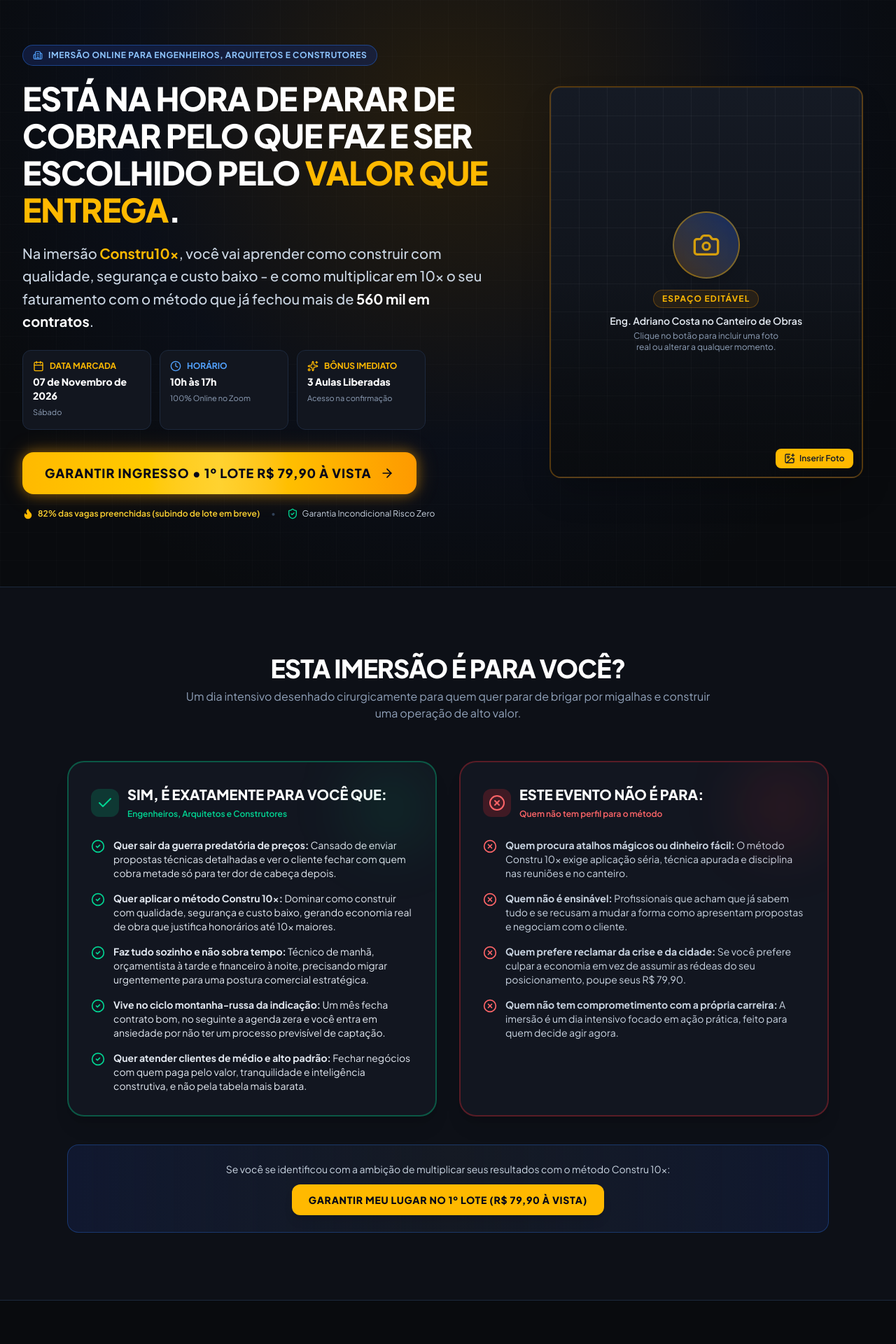
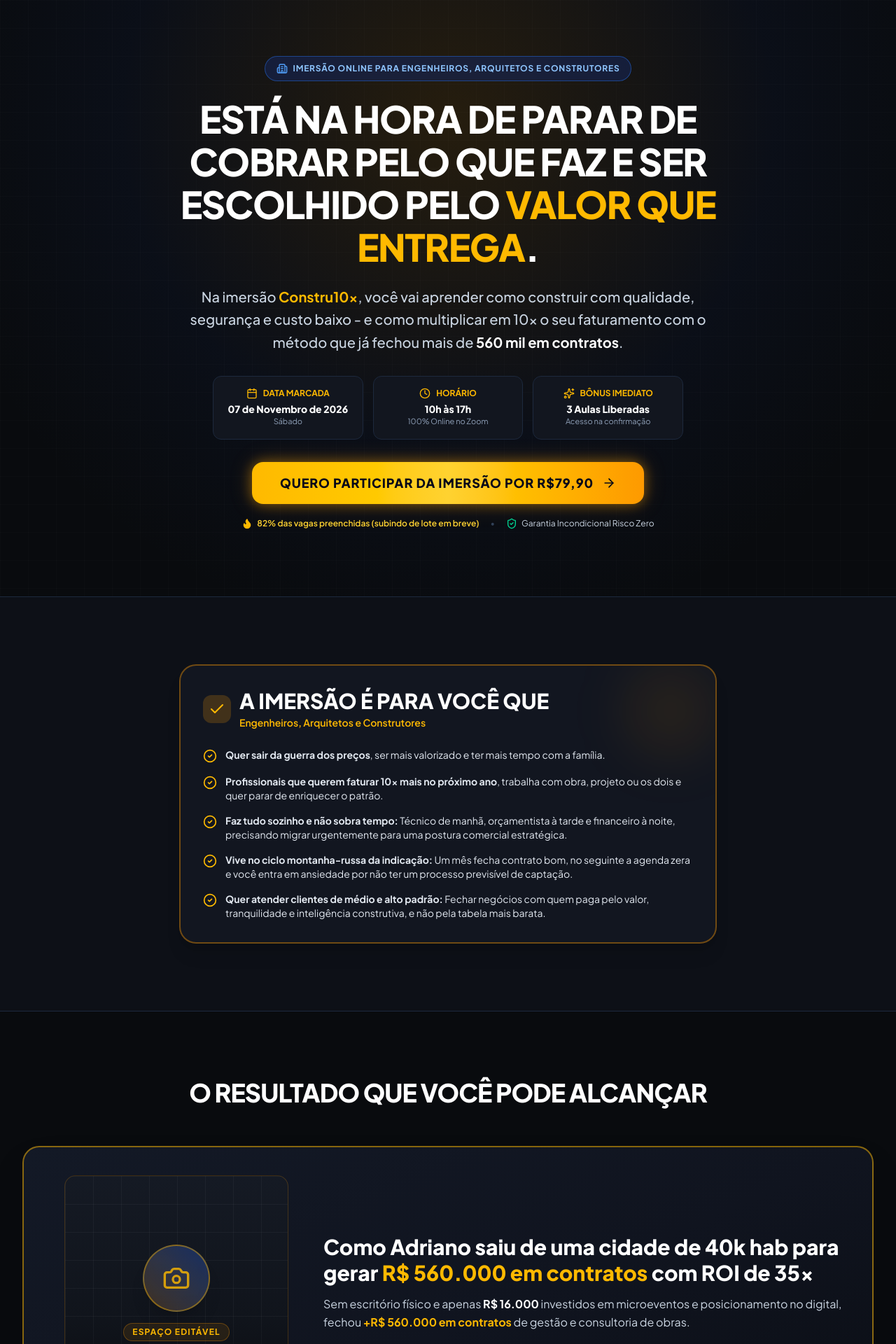
Before and after one commit to projetoadrianocosta/Constru10x_LP, a React (Vite) app: page / in a window 1280 px wide. Shown: the top 1920 px of the page at 70% size. Built offline with nearby package versions, Linux system fonts and the light colour scheme.

Commit message:
refactor: update hero section and remove pricing badge

```diff
--- a/src/App.tsx
+++ b/src/App.tsx
@@ -56,34 +56,30 @@
     <div className="min-h-screen bg-[#090b0e] text-[#F3F4F6] relative selection:bg-amber-400 selection:text-slate-950">
 
       {/* HERO SECTION (HIGH CONVERSION DIRECT RESPONSE) */}
-      <section className="relative pt-10 pb-16 sm:pt-16 sm:pb-24 overflow-hidden bg-radial-gradient">
+      <section className="relative pt-12 pb-16 sm:pt-20 sm:pb-24 overflow-hidden bg-radial-gradient">
         <div className="absolute inset-0 bg-grid-pattern opacity-40 pointer-events-none" />
 
-        <div className="max-w-7xl mx-auto px-4 sm:px-6 lg:px-8 relative z-10">
-          <div className="grid grid-cols-1 lg:grid-cols-12 gap-10 lg:gap-12 items-center">
-
-            {/* Left Column: Direct Response Copy */}
-            <div className="lg:col-span-7 text-center lg:text-left">
+        <div className="max-w-5xl mx-auto px-4 sm:px-6 lg:px-8 relative z-10 text-center flex flex-col items-center">
           {/* Category Eyebrow Badge */}
-              <div className="inline-flex items-center gap-2 px-3.5 py-1.5 rounded-full bg-blue-950/60 border border-blue-500/40 text-blue-300 text-xs font-bold uppercase tracking-wider mb-5 backdrop-blur-sm">
-                <Building2 className="w-3.5 h-3.5 text-blue-400" />
-                <span>Imersão Online para Engenheiros, Arquitetos e Construtores</span>
+          <div className="inline-flex items-center gap-2 px-4 py-2 rounded-full bg-blue-950/60 border border-blue-500/40 text-blue-300 font-bold uppercase tracking-wider mb-6 backdrop-blur-sm">
+            <Building2 className="w-4 h-4 text-blue-400" />
+            <span className="text-[12px]">Imersão Online para Engenheiros, Arquitetos e Construtores</span>
           </div>
 
           {/* Main Headline with ONLY Blue and Yellow accents */}
-              <h1 className="text-3xl sm:text-4xl md:text-5xl lg:text-[2.9rem] font-black text-white leading-[1.14] tracking-tight mb-5">
+          <h1 className="text-3xl sm:text-4xl md:text-5xl lg:text-[53.4px] font-black text-white leading-[1.14] tracking-tight mb-6 max-w-4xl mx-auto">
             ESTÁ NA HORA DE PARAR DE <span className="text-white">COBRAR PELO QUE FAZ</span> E SER ESCOLHIDO PELO <span className="text-amber-400">VALOR QUE ENTREGA</span>.
           </h1>
 
           {/* Core Promise Subtitle with Constru 10x */}
-              <p className="text-base sm:text-lg md:text-xl text-slate-300 font-medium leading-relaxed mb-6 max-w-2xl mx-auto lg:mx-0">
+          <p className="text-base sm:text-lg md:text-xl text-slate-300 font-medium leading-relaxed mb-8 max-w-3xl mx-auto">
             Na imersão <strong className="text-amber-400 font-bold">Constru10x</strong>, você vai aprender como construir com qualidade, segurança e custo baixo - e como multiplicar em 10x o seu faturamento com o método que já fechou mais de <strong className="text-white font-bold">560 mil em contratos</strong>.
           </p>
 
           {/* Key Event Badges Grid */}
-              <div className="grid grid-cols-1 sm:grid-cols-3 gap-3 mb-8 max-w-xl mx-auto lg:mx-0 text-left">
-                <div className="p-3.5 rounded-xl bg-[#12161f] border border-slate-800">
-                  <div className="flex items-center gap-2 text-amber-400 text-xs font-bold uppercase mb-1">
+          <div className="grid grid-cols-1 sm:grid-cols-3 gap-3.5 mb-8 max-w-2xl w-full mx-auto text-center">
+            <div className="p-4 rounded-xl bg-[#12161f] border border-slate-800 flex flex-col items-center justify-center">
+              <div className="flex items-center justify-center gap-2 text-amber-400 text-xs font-bold uppercase mb-1">
                 <Calendar className="w-4 h-4" />
                 <span>Data Marcada</span>
               </div>
@@ -91,17 +87,17 @@
               <span className="text-[11px] text-slate-400">Sábado</span>
             </div>
 
-                <div className="p-3.5 rounded-xl bg-[#12161f] border border-slate-800">
-                  <div className="flex items-center gap-2 text-blue-400 text-xs font-bold uppercase mb-1">
-                    <Clock className="w-4 h-4" />
-                    <span>Horário</span>
+            <div className="p-4 rounded-xl bg-[#12161f] border border-slate-800 flex flex-col items-center justify-center">
+              <div className="flex items-center justify-center gap-2 text-[#ffb900] text-xs font-bold uppercase mb-1">
+                <Clock className="w-4 h-4 text-[#ffb900]" />
+                <span className="text-[#ffb900]">Horário</span>
               </div>
               <span className="text-sm font-extrabold text-white block">10h às 17h</span>
               <span className="text-[11px] text-slate-400">100% Online no Zoom</span>
             </div>
 
-                <div className="p-3.5 rounded-xl bg-[#12161f] border border-slate-800">
-                  <div className="flex items-center gap-2 text-amber-400 text-xs font-bold uppercase mb-1">
+            <div className="p-4 rounded-xl bg-[#12161f] border border-slate-800 flex flex-col items-center justify-center">
+              <div className="flex items-center justify-center gap-2 text-amber-400 text-xs font-bold uppercase mb-1">
                 <Sparkles className="w-4 h-4" />
                 <span>Bônus Imediato</span>
               </div>
@@ -111,20 +107,20 @@
           </div>
 
           {/* Big CTA Group */}
-              <div className="flex flex-col sm:flex-row items-center gap-4 justify-center lg:justify-start mb-5">
+          <div className="flex flex-col sm:flex-row items-center justify-center gap-4 mb-5 w-full">
             <button
               type="button"
               onClick={handleOpenCheckout}
               id="hero-cta-button"
-                  className="w-full sm:w-auto px-8 py-4 bg-gradient-to-r from-amber-400 via-amber-300 to-amber-500 hover:from-amber-300 hover:to-amber-400 text-slate-950 font-black text-base sm:text-lg uppercase tracking-wider rounded-2xl shadow-xl shadow-amber-500/25 transition-all hover:scale-105 active:scale-95 flex items-center justify-center gap-3 animate-pulse-glow"
+              className="w-full sm:w-auto px-10 py-4 bg-gradient-to-r from-amber-400 via-amber-300 to-amber-500 hover:from-amber-300 hover:to-amber-400 text-slate-950 font-black text-base sm:text-lg uppercase tracking-wider rounded-2xl shadow-xl shadow-amber-500/25 transition-all hover:scale-105 active:scale-95 flex items-center justify-center gap-3 animate-pulse-glow"
             >
-                  <span>GARANTIR INGRESSO • 1º LOTE R$ 79,90 À VISTA</span>
+              <span>Quero participar da Imersão por R$79,90</span>
               <ArrowRight className="w-5 h-5 text-slate-950" />
             </button>
           </div>
 
           {/* Urgency subtext */}
-              <div className="flex flex-wrap items-center justify-center lg:justify-start gap-4 text-xs text-slate-400">
+          <div className="flex flex-wrap items-center justify-center gap-4 text-xs text-slate-400 text-center">
             <span className="flex items-center gap-1.5 text-amber-300 font-semibold">
               <Flame className="w-4 h-4 text-amber-400 fill-amber-400" />
               82% das vagas preenchidas (subindo de lote em breve)
@@ -136,123 +132,52 @@
             </span>
           </div>
         </div>
-
-            {/* Right Column: Hero Visual */}
-            <div className="lg:col-span-5 flex flex-col items-center">
-              {/* Editable Photo Container */}
-              <div className="w-full max-w-sm sm:max-w-md">
-                <EditableImage
-                  id="hero-adriano"
-                  defaultLabel="Eng. Adriano Costa no Canteiro de Obras"
-                  aspectRatio="portrait"
-                  className="shadow-2xl border-2 border-amber-500/30"
-                />
-              </div>
-            </div>
-
-          </div>
-        </div>
       </section>
 
-      {/* 4. SECTION: SIM, A IMERSÃO É PARA VOCÊ vs NÃO É PARA */}
+      {/* 4. SECTION: SIM, A IMERSÃO É PARA VOCÊ */}
       <section id="para-quem-e" className="py-16 sm:py-24 bg-[#0d1017] border-y border-slate-800 relative">
         <div className="max-w-6xl mx-auto px-4 sm:px-6 lg:px-8">
-          <div className="text-center max-w-3xl mx-auto mb-14">
-            <h2 className="text-3xl sm:text-4xl font-black text-white tracking-tight">
-              ESTA IMERSÃO É PARA VOCÊ?
-            </h2>
-            <p className="text-slate-400 text-sm sm:text-base mt-2">
-              Um dia intensivo desenhado cirurgicamente para quem quer parar de brigar por migalhas e construir uma operação de alto valor.
-            </p>
-          </div>
-
-          <div className="grid grid-cols-1 md:grid-cols-2 gap-6 sm:gap-8">
-            {/* For Who: GREEN */}
-            <div className="bg-[#121620] border-2 border-emerald-500/40 rounded-3xl p-6 sm:p-8 shadow-xl relative overflow-hidden">
-              <div className="absolute top-0 right-0 w-32 h-32 bg-emerald-500/10 rounded-full blur-2xl pointer-events-none" />
+          <div className="max-w-3xl mx-auto">
+            {/* For Who: AMBER */}
+            <div className="bg-[#121620] border-2 border-amber-500/40 rounded-3xl p-6 sm:p-8 shadow-xl relative overflow-hidden">
+              <div className="absolute top-0 right-0 w-32 h-32 bg-amber-500/10 rounded-full blur-2xl pointer-events-none" />
 
               <div className="flex items-center gap-3 mb-6">
-                <div className="w-10 h-10 rounded-xl bg-emerald-500/20 text-emerald-400 flex items-center justify-center font-bold">
+                <div className="w-10 h-10 rounded-xl bg-amber-500/20 text-amber-400 flex items-center justify-center font-bold">
                   <Check className="w-6 h-6" />
                 </div>
                 <div>
-                  <h3 className="text-lg sm:text-xl font-black text-white">SIM, É EXATAMENTE PARA VOCÊ QUE:</h3>
-                  <span className="text-xs text-emerald-400 font-semibold">Engenheiros, Arquitetos e Construtores</span>
+                  <h3 className="text-[30px] font-black text-white leading-tight">A IMERSÃO É PARA VOCÊ QUE</h3>
+                  <span className="text-[14px] text-amber-400 font-semibold">Engenheiros, Arquitetos e Construtores</span>
                 </div>
               </div>
 
               <ul className="space-y-4 text-xs sm:text-sm text-slate-200">
                 <li className="flex items-start gap-3">
-                  <CheckCircle2 className="w-5 h-5 text-emerald-400 shrink-0 mt-0.5" />
-                  <span><strong>Quer sair da guerra predatória de preços:</strong> Cansado de enviar propostas técnicas detalhadas e ver o cliente fechar com quem cobra metade só para ter dor de cabeça depois.</span>
+                  <CheckCircle2 className="w-5 h-5 text-amber-400 shrink-0 mt-0.5" />
+                  <span><strong>Quer sair da guerra dos preços</strong>, ser mais valorizado e ter mais tempo com a família.</span>
                 </li>
                 <li className="flex items-start gap-3">
-                  <CheckCircle2 className="w-5 h-5 text-emerald-400 shrink-0 mt-0.5" />
-                  <span><strong>Quer aplicar o método Constru 10x:</strong> Dominar como construir com qualidade, segurança e custo baixo, gerando economia real de obra que justifica honorários até 10x maiores.</span>
+                  <CheckCircle2 className="w-5 h-5 text-amber-400 shrink-0 mt-0.5" />
+                  <span><strong>Profissionais que querem faturar 10x mais no próximo ano</strong>, trabalha com obra, projeto ou os dois e quer parar de enriquecer o patrão.</span>
                 </li>
                 <li className="flex items-start gap-3">
-                  <CheckCircle2 className="w-5 h-5 text-emerald-400 shrink-0 mt-0.5" />
+                  <CheckCircle2 className="w-5 h-5 text-amber-400 shrink-0 mt-0.5" />
                   <span><strong>Faz tudo sozinho e não sobra tempo:</strong> Técnico de manhã, orçamentista à tarde e financeiro à noite, precisando migrar urgentemente para uma postura comercial estratégica.</span>
                 </li>
                 <li className="flex items-start gap-3">
-                  <CheckCircle2 className="w-5 h-5 text-emerald-400 shrink-0 mt-0.5" />
+                  <CheckCircle2 className="w-5 h-5 text-amber-400 shrink-0 mt-0.5" />
                   <span><strong>Vive no ciclo montanha-russa da indicação:</strong> Um mês fecha contrato bom, no seguinte a agenda zera e você entra em ansiedade por não ter um processo previsível de captação.</span>
                 </li>
                 <li className="flex items-start gap-3">
-                  <CheckCircle2 className="w-5 h-5 text-emerald-400 shrink-0 mt-0.5" />
+                  <CheckCircle2 className="w-5 h-5 text-amber-400 shrink-0 mt-0.5" />
                   <span><strong>Quer atender clientes de médio e alto padrão:</strong> Fechar negócios com quem paga pelo valor, tranquilidade e inteligência construtiva, e não pela tabela mais barata.</span>
-                </li>
-              </ul>
-            </div>
-
-            {/* Not For Who: RED */}
-            <div className="bg-[#121620] border-2 border-red-500/30 rounded-3xl p-6 sm:p-8 shadow-xl relative overflow-hidden">
-              <div className="absolute top-0 right-0 w-32 h-32 bg-red-500/10 rounded-full blur-2xl pointer-events-none" />
-
-              <div className="flex items-center gap-3 mb-6">
-                <div className="w-10 h-10 rounded-xl bg-red-500/20 text-red-400 flex items-center justify-center font-bold">
-                  <XCircle className="w-6 h-6" />
-                </div>
-                <div>
-                  <h3 className="text-lg sm:text-xl font-black text-white">ESTE EVENTO NÃO É PARA:</h3>
-                  <span className="text-xs text-red-400 font-semibold">Quem não tem perfil para o método</span>
-                </div>
-              </div>
-
-              <ul className="space-y-4 text-xs sm:text-sm text-slate-300">
-                <li className="flex items-start gap-3">
-                  <XCircle className="w-5 h-5 text-red-400 shrink-0 mt-0.5" />
-                  <span><strong>Quem procura atalhos mágicos ou dinheiro fácil:</strong> O método Constru 10x exige aplicação séria, técnica apurada e disciplina nas reuniões e no canteiro.</span>
-                </li>
-                <li className="flex items-start gap-3">
-                  <XCircle className="w-5 h-5 text-red-400 shrink-0 mt-0.5" />
-                  <span><strong>Quem não é ensinável:</strong> Profissionais que acham que já sabem tudo e se recusam a mudar a forma como apresentam propostas e negociam com o cliente.</span>
-                </li>
-                <li className="flex items-start gap-3">
-                  <XCircle className="w-5 h-5 text-red-400 shrink-0 mt-0.5" />
-                  <span><strong>Quem prefere reclamar da crise e da cidade:</strong> Se você prefere culpar a economia em vez de assumir as rédeas do seu posicionamento, poupe seus R$ 79,90.</span>
-                </li>
-                <li className="flex items-start gap-3">
-                  <XCircle className="w-5 h-5 text-red-400 shrink-0 mt-0.5" />
-                  <span><strong>Quem não tem comprometimento com a própria carreira:</strong> A imersão é um dia intensivo focado em ação prática, feito para quem decide agir agora.</span>
                 </li>
               </ul>
             </div>
           </div>
 
-          {/* Quick CTA banner */}
-          <div className="mt-10 p-6 rounded-2xl bg-gradient-to-r from-blue-950/40 via-[#151a24] to-blue-950/40 border border-blue-500/30 text-center">
-            <p className="text-sm text-slate-300 mb-3">
-              Se você se identificou com a ambição de multiplicar seus resultados com o método Constru 10x:
-            </p>
-            <button
-              type="button"
-              onClick={handleOpenCheckout}
-              className="px-6 py-3 bg-amber-400 hover:bg-amber-300 text-slate-950 font-black text-xs sm:text-sm uppercase tracking-wider rounded-xl shadow-lg transition-all hover:scale-105"
-            >
-              Garantir Meu Lugar no 1º Lote (R$ 79,90 à vista)
-            </button>
-          </div>
+
         </div>
       </section>
 
@@ -260,15 +185,9 @@
       <section id="resultados" className="py-16 sm:py-24 bg-[#090b0e] relative overflow-hidden">
         <div className="max-w-7xl mx-auto px-4 sm:px-6 lg:px-8">
           <div className="text-center max-w-3xl mx-auto mb-14">
-            <span className="text-xs font-black uppercase tracking-widest text-amber-400 bg-amber-500/10 px-3.5 py-1 rounded-full border border-amber-500/30 mb-3 inline-block">
-              Validação no Campo de Batalha
-            </span>
             <h2 className="text-3xl sm:text-4xl font-black text-white tracking-tight">
               O RESULTADO QUE VOCÊ PODE ALCANÇAR
             </h2>
-            <p className="text-slate-400 text-sm sm:text-base mt-2">
-              Resultados reais de quem saiu da briga de preços e aplicou o método do Eng. Adriano Costa.
-            </p>
           </div>
 
           {/* Big Adriano Case Box */}
@@ -288,15 +207,11 @@
               </div>
 
               <div className="lg:col-span-8">
-                <div className="inline-flex items-center gap-1.5 px-3 py-1 rounded-full bg-amber-400/10 text-amber-400 text-xs font-black uppercase tracking-wider mb-3">
-                  <TrendingUp className="w-3.5 h-3.5" />
-                  Case Principal de Escala
-                </div>
                 <h3 className="text-2xl sm:text-3xl font-black text-white mb-3 leading-tight">
                   Como Adriano saiu de uma cidade de 40k hab para gerar <span className="text-amber-400">R$ 560.000 em contratos</span> com ROI de 35x
                 </h3>
-                <p className="text-sm text-slate-300 leading-relaxed mb-6">
-                  "Na minha cidade, se eu cobrasse R$ 5.000 num projeto de 150m², o cliente me mandava passear. Eu não tinha escritório físico em BH e não morava lá. Fiz a conta matemática: 6 milhões de habitantes na Grande BH e proporcionalmente muito menos profissionais por habitante do que no interior. Com apenas <strong>R$ 16.000 investidos em microeventos e posicionamento</strong>, fechei <strong>R$ 560.000 em contratos</strong> de gestão e consultoria de obras."
+                <p className="text-sm sm:text-base text-slate-300 leading-relaxed mb-6">
+                  Sem escritório físico e apenas <strong className="text-white">R$ 16.000</strong> investidos em microeventos e posicionamento no digital, fechou <strong className="text-amber-400 font-bold">+R$ 560.000 em contratos</strong> de gestão e consultoria de obras.
                 </p>
 
                 <div className="grid grid-cols-2 sm:grid-cols-4 gap-3 text-center font-mono">
@@ -473,9 +388,6 @@
       <section id="bonus-imediatos" className="py-16 sm:py-24 bg-[#090b0e] relative">
         <div className="max-w-6xl mx-auto px-4 sm:px-6 lg:px-8">
           <div className="text-center max-w-3xl mx-auto mb-14">
-            <span className="text-xs font-black uppercase tracking-widest text-amber-400 bg-amber-500/10 px-3.5 py-1 rounded-full border border-amber-500/30 mb-3 inline-block">
-              Liberação Imediata
-            </span>
             <h2 className="text-3xl sm:text-4xl font-black text-white tracking-tight">
               GARANTINDO SEU INGRESSO, VOCÊ RECEBE <span className="text-amber-400">3 AULAS IMEDIATAS</span>
             </h2>
@@ -495,7 +407,6 @@
                     <span className="text-[10px] font-black uppercase tracking-wider bg-amber-400 text-slate-950 px-2.5 py-0.5 rounded-full">
                       {cls.badge}
                     </span>
-                    <span className="text-xs text-slate-400 font-mono">{cls.duration}</span>
                   </div>
 
                   <div className="w-12 h-12 rounded-xl bg-amber-400/10 text-amber-400 flex items-center justify-center mb-4">
@@ -513,12 +424,7 @@
             ))}
           </div>
 
-          {/* Connection explanation note */}
-          <div className="p-5 rounded-2xl bg-[#10141d] border border-amber-500/25 max-w-3xl mx-auto text-center">
-            <p className="text-xs sm:text-sm text-slate-300">
-              <strong className="text-amber-400">Por que isso faz toda a diferença?</strong> Porque o método Constru 10x começa no instante em que você assiste a essas aulas, reprograma sua visão de mercado e já chega na imersão com o mapa na mão.
-            </p>
-          </div>
+
         </div>
       </section>
 
@@ -662,30 +568,7 @@
             </p>
           </div>
 
-          {/* Everything you receive summary */}
-          <div className="bg-[#121620] border border-amber-500/30 rounded-3xl p-6 sm:p-8">
-            <h3 className="text-base sm:text-lg font-bold text-white mb-4 text-center">
-              Resumo: Tudo O Que Você Recebe por Apenas <span className="text-amber-400">R$ 79,90 à vista</span>:
-            </h3>
-            <div className="grid grid-cols-1 sm:grid-cols-2 md:grid-cols-4 gap-4 text-xs">
-              <div className="p-3.5 rounded-xl bg-[#090b0e] border border-slate-800 text-slate-300">
-                <strong className="text-white block mb-1">1. Ingresso Oficial</strong>
-                Acesso à imersão online no Zoom dia 07/11 (10h às 17h).
-              </div>
-              <div className="p-3.5 rounded-xl bg-[#090b0e] border border-slate-800 text-slate-300">
-                <strong className="text-amber-400 block mb-1">2. 3 Aulas Imediatas</strong>
-                Acesso liberado agora para destravar a postura e a visão de negócio.
-              </div>
-              <div className="p-3.5 rounded-xl bg-[#090b0e] border border-slate-800 text-slate-300">
-                <strong className="text-white block mb-1">3. Roteiro da Reunião</strong>
-                As 5 etapas para conduzir conversas de alto valor com clientes.
-              </div>
-              <div className="p-3.5 rounded-xl bg-[#090b0e] border border-slate-800 text-slate-300">
-                <strong className="text-emerald-400 block mb-1">4. Garantia Risco Zero</strong>
-                Devolução de 100% do seu dinheiro caso não atenda suas expectativas.
-              </div>
-            </div>
-          </div>
+
         </div>
       </section>
 
--- a/src/components/RevenueCalculator.tsx
+++ b/src/components/RevenueCalculator.tsx
@@ -169,9 +169,6 @@
             <span>Quero aprender o método para faturar 10x mais</span>
             <ArrowRight className="w-5 h-5" />
           </button>
-          <p className="text-xs text-slate-400 mt-2.5">
-            Ingresso do 1º Lote por apenas <strong className="text-amber-400">R$ 79,90</strong> ou 12x de R$ 7,98
-          </p>
         </div>
       </div>
     </div>
```
Lines whose indentation alone changed are shown as unchanged.
